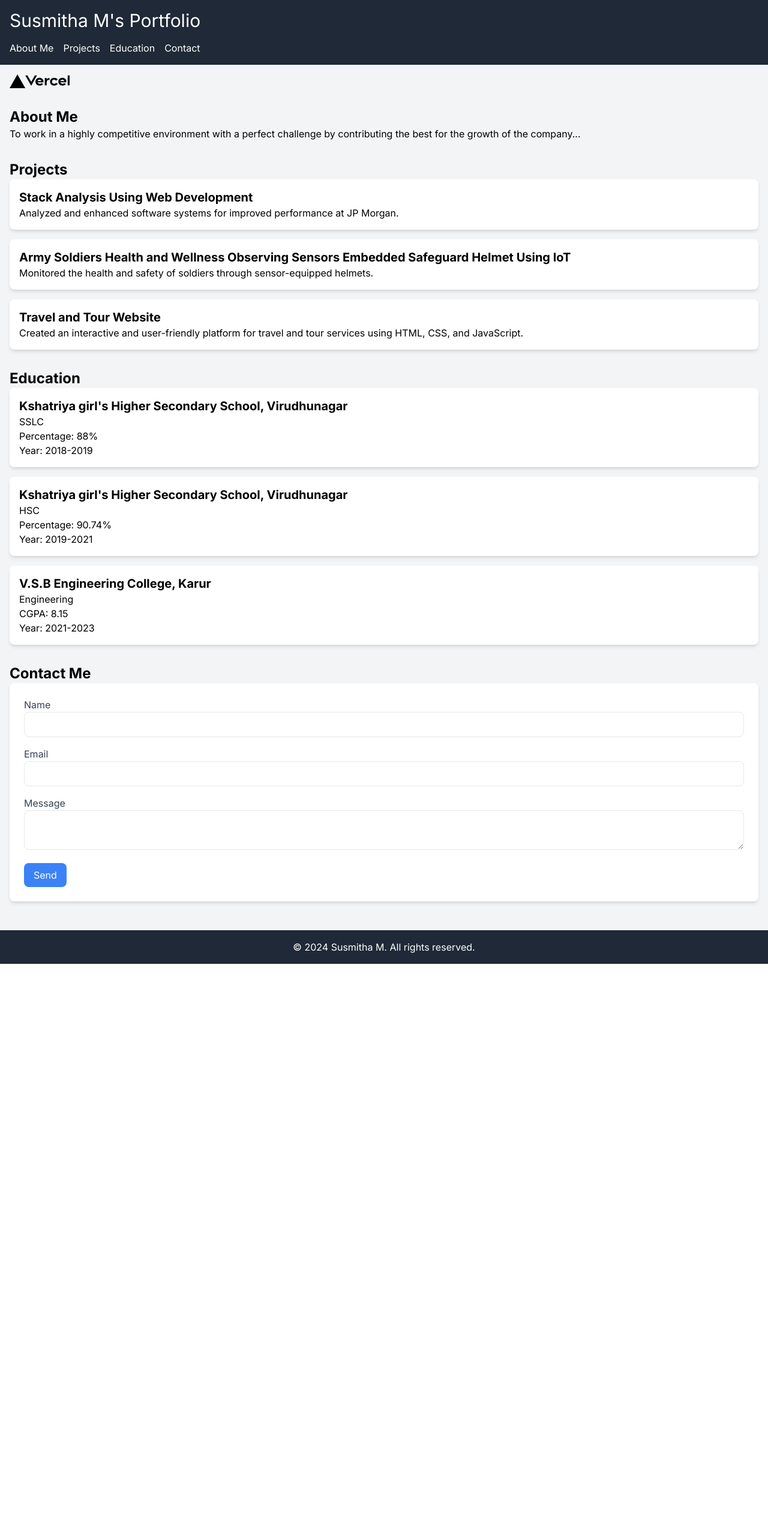
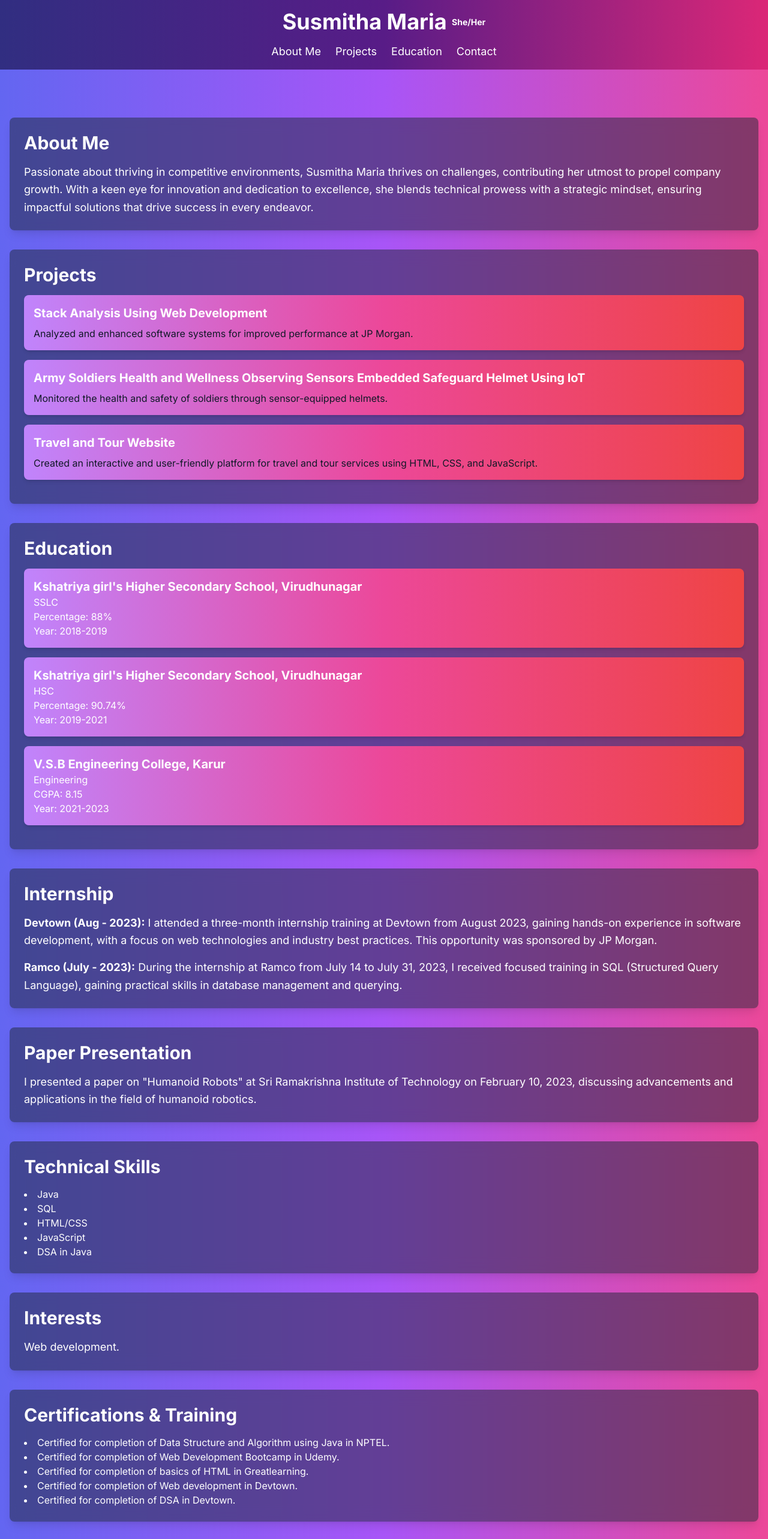
Before and after one commit to Shyam20001/prachitha-saravanan, a Next.js app: page / in a window 1280 px wide. Shown: the top 2566 px of the page at 60% size. Before the commit the page ends 1607 px from the top, so only its background shows below. Built offline with nearby package versions, Linux system fonts and the light colour scheme.

Commit message:
Added styles for Susmitha M

```diff
--- a/app/contactForm/page.jsx
+++ b/app/contactForm/page.jsx
@@ -1,5 +1,4 @@
 'use client'
-
 import React, { useState } from 'react';
 
 const ContactForm = () => {
@@ -40,40 +39,44 @@ const ContactForm = () => {
   };
 
   return (
-    <form onSubmit={handleSubmit} className="bg-white p-6 rounded-lg shadow-md">
+    <form onSubmit={handleSubmit} className="p-6 rounded-lg shadow-md bg-gray-100 text-gray-800">
       <div className="mb-4">
-        <label className="block text-gray-700">Name</label>
+        <label className="block">Name</label>
         <input
           type="text"
           name="name"
           value={formData.name}
           onChange={handleChange}
           required
-          className="w-full px-3 py-2 border rounded-lg"
+          className="w-full px-3 py-2 border border-gray-300 rounded-lg focus:outline-none focus:border-purple-500"
+          placeholder="Your Name"
         />
       </div>
       <div className="mb-4">
-        <label className="block text-gray-700">Email</label>
+        <label className="block">Email</label>
         <input
           type="email"
           name="email"
           value={formData.email}
           onChange={handleChange}
           required
-          className="w-full px-3 py-2 border rounded-lg"
+          className="w-full px-3 py-2 border border-gray-300 rounded-lg focus:outline-none focus:border-purple-500"
+          placeholder="Your Email"
         />
       </div>
       <div className="mb-4">
-        <label className="block text-gray-700">Message</label>
+        <label className="block">Message</label>
         <textarea
           name="message"
           value={formData.message}
           onChange={handleChange}
           required
-          className="w-full px-3 py-2 border rounded-lg"
+          className="w-full px-3 py-2 border border-gray-300 rounded-lg focus:outline-none focus:border-purple-500"
+          rows="4"
+          placeholder="Your Message"
         ></textarea>
       </div>
-      <button type="submit" className="bg-blue-500 text-white px-4 py-2 rounded-lg" disabled={loading}>
+      <button type="submit" className="bg-purple-500 text-white px-4 py-2 rounded-lg hover:bg-purple-600 transition-colors duration-300" disabled={loading}>
         {loading ? 'Sending...' : 'Send'}
       </button>
     </form>
--- a/app/educationCard/page.jsx
+++ b/app/educationCard/page.jsx
@@ -1,8 +1,8 @@
-import React from 'react';
+import React from "react";
 
 const EducationCard = ({ school, degree, percentage, cgpa, year }) => {
   return (
-    <div className="bg-white p-4 rounded-lg shadow-md mb-4">
+    <div className="bg-gradient-to-r from-purple-400 via-pink-500 to-red-500 p-4 rounded-lg shadow-md mb-4">
       <h3 className="text-xl font-bold">{school}</h3>
       <p>{degree}</p>
       {percentage && <p>Percentage: {percentage}</p>}
--- a/app/header/page.jsx
+++ b/app/header/page.jsx
@@ -2,13 +2,15 @@ import React from 'react';
 
 const Header = () => {
   return (
-    <header className="bg-gray-800 text-white p-4">
-      <h1 className="text-3xl">Susmitha M's Portfolio</h1>
-      <nav className="mt-4">
-        <a href="#about" className="text-white mr-4">About Me</a>
-        <a href="#projects" className="text-white mr-4">Projects</a>
-        <a href="#education" className="text-white mr-4">Education</a>
-        <a href="#contact" className="text-white">Contact</a>
+    <header className="bg-gradient-to-r from-indigo-900 via-purple-900 to-pink-600 text-white p-4 text-center">
+      <h1 className="text-4xl font-bold">
+        Susmitha Maria <sup className="text-sm">She/Her</sup>
+      </h1>
+      <nav className="mt-4 flex justify-center space-x-6">
+        <a href="#about" className="text-white text-lg">About Me</a>
+        <a href="#projects" className="text-white text-lg">Projects</a>
+        <a href="#education" className="text-white text-lg">Education</a>
+        <a href="#contact" className="text-white text-lg">Contact</a>
       </nav>
     </header>
   );
--- a/app/page.js
+++ b/app/page.js
@@ -6,30 +6,28 @@ import EducationCard from "./educationCard/page";
 
 export default function Home() {
   return (
-    <main>
-
-
-      <div className="bg-gray-100 min-h-screen">
+    <main className="bg-gradient-to-r from-indigo-500 via-purple-500 to-pink-500 min-h-screen text-gray-200">
+      <div className="min-h-screen flex flex-col">
         <Header />
-        <main className="container mx-auto p-4">
-          <Image
-            src="/vercel.svg"
-            alt="Vercel Logo"
-            className="dark:invert"
-            width={100}
-            height={200}
-            priority
-          />
-          <section id="about" className="my-8">
-            <h2 className="text-2xl font-bold">About Me</h2>
-            <p>
-              To work in a highly competitive environment with a perfect
-              challenge by contributing the best for the growth of the
-              company...
+        <main className="container mx-auto p-4 flex-1">
+          <div className="flex justify-center my-8 transform transition-transform duration-500 hover:scale-105">
+            {/* <Image
+              src="/vercel.svg"
+              alt="Vercel Logo"
+              className="dark:invert drop-shadow-lg"
+              width={100}
+              height={200}
+              priority
+            /> */}
+          </div>
+          <section id="about" className="my-8 p-6 bg-gray-800 bg-opacity-50 backdrop-blur-md rounded-lg shadow-lg transform transition-transform duration-500 hover:scale-105 text-white">
+            <h2 className="text-3xl font-bold mb-4">About Me</h2>
+            <p className="leading-relaxed text-lg">
+              Passionate about thriving in competitive environments, Susmitha Maria thrives on challenges, contributing her utmost to propel company growth. With a keen eye for innovation and dedication to excellence, she blends technical prowess with a strategic mindset, ensuring impactful solutions that drive success in every endeavor.
             </p>
           </section>
-          <section id="projects" className="my-8">
-            <h2 className="text-2xl font-bold">Projects</h2>
+          <section id="projects" className="my-8 p-6 bg-gray-800 bg-opacity-50 backdrop-blur-md rounded-lg shadow-lg transform transition-transform duration-500 hover:scale-105 text-white">
+            <h2 className="text-3xl font-bold mb-4">Projects</h2>
             <ProjectCard
               title="Stack Analysis Using Web Development"
               description="Analyzed and enhanced software systems for improved performance at JP Morgan."
@@ -43,8 +41,8 @@ export default function Home() {
               description="Created an interactive and user-friendly platform for travel and tour services using HTML, CSS, and JavaScript."
             />
           </section>
-          <section id="education" className="my-8">
-            <h2 className="text-2xl font-bold">Education</h2>
+          <section id="education" className="my-8 p-6 bg-gray-800 bg-opacity-50 backdrop-blur-md rounded-lg shadow-lg transform transition-transform duration-500 hover:scale-105 text-white">
+            <h2 className="text-3xl font-bold mb-4">Education</h2>
             <EducationCard
               school="Kshatriya girl's Higher Secondary School, Virudhunagar"
               degree="SSLC"
@@ -64,16 +62,72 @@ export default function Home() {
               year="2021-2023"
             />
           </section>
-          <section id="contact" className="my-8">
-            <h2 className="text-2xl font-bold">Contact Me</h2>
+          <section id="internship" className="my-8 p-6 bg-gray-800 bg-opacity-50 backdrop-blur-md rounded-lg shadow-lg transform transition-transform duration-500 hover:scale-105 text-white">
+            <h2 className="text-3xl font-bold mb-4">Internship</h2>
+            <p className="leading-relaxed text-lg">
+              <strong>Devtown (Aug - 2023):</strong> I attended a three-month internship training at Devtown from August 2023, gaining hands-on
+              experience in software development, with a focus on web technologies and industry best practices. This
+              opportunity was sponsored by JP Morgan.
+            </p>
+            <p className="leading-relaxed text-lg mt-4">
+              <strong>Ramco (July - 2023):</strong> During the internship at Ramco from July 14 to July 31, 2023, I received focused training in SQL
+              (Structured Query Language), gaining practical skills in database management and querying.
+            </p>
+          </section>
+          <section id="paper-presentation" className="my-8 p-6 bg-gray-800 bg-opacity-50 backdrop-blur-md rounded-lg shadow-lg transform transition-transform duration-500 hover:scale-105 text-white">
+            <h2 className="text-3xl font-bold mb-4">Paper Presentation</h2>
+            <p className="leading-relaxed text-lg">
+              I presented a paper on "Humanoid Robots" at Sri Ramakrishna Institute of Technology on February
+              10, 2023, discussing advancements and applications in the field of humanoid robotics.
+            </p>
+          </section>
+          <section id="technical-skills" className="my-8 p-6 bg-gray-800 bg-opacity-50 backdrop-blur-md rounded-lg shadow-lg transform transition-transform duration-500 hover:scale-105 text-white">
+            <h2 className="text-3xl font-bold mb-4">Technical Skills</h2>
+            <ul className="list-disc list-inside">
+              <li>Java</li>
+              <li>SQL</li>
+              <li>HTML/CSS</li>
+              <li>JavaScript</li>
+              <li>DSA in Java</li>
+            </ul>
+          </section>
+          <section id="interests" className="my-8 p-6 bg-gray-800 bg-opacity-50 backdrop-blur-md rounded-lg shadow-lg transform transition-transform duration-500 hover:scale-105 text-white">
+            <h2 className="text-3xl font-bold mb-4">Interests</h2>
+            <p className="leading-relaxed text-lg">
+              Web development.
+            </p>
+          </section>
+          <section id="certifications" className="my-8 p-6 bg-gray-800 bg-opacity-50 backdrop-blur-md rounded-lg shadow-lg transform transition-transform duration-500 hover:scale-105 text-white">
+            <h2 className="text-3xl font-bold mb-4">Certifications & Training</h2>
+            <ul className="list-disc list-inside">
+              <li>Certified for completion of Data Structure and Algorithm using Java in NPTEL.</li>
+              <li>Certified for completion of Web Development Bootcamp in Udemy.</li>
+              <li>Certified for completion of basics of HTML in Greatlearning.</li>
+              <li>Certified for completion of Web development in Devtown.</li>
+              <li>Certified for completion of DSA in Devtown.</li>
+            </ul>
+          </section>
+          <section id="contact" className="my-8 p-6 bg-gray-800 bg-opacity-50 backdrop-blur-md rounded-lg shadow-lg transform transition-transform duration-500 hover:scale-105 text-white">
+            <h2 className="text-3xl font-bold mb-4">Contact Me</h2>
             <ContactForm />
           </section>
+          <section id="linkedin" className="my-8 p-6 bg-gray-800 bg-opacity-50 backdrop-blur-md rounded-lg shadow-lg transform transition-transform duration-500 hover:scale-105 text-white flex items-center">
+            <h2 className="text-3xl font-bold mb-4 flex-grow">Connect with me on LinkedIn ▶️▶️</h2>
+            <a href="https://www.linkedin.com/in/susmithamaria/" target="_blank" rel="noopener noreferrer">
+              <Image
+                src="https://media.licdn.com/dms/image/D5603AQG8xcvwiRFgmA/profile-displayphoto-shrink_800_800/0/1666681626392?e=1723680000&v=beta&t=kSqYx88q5adTOWut9WPltV3fTg36RSpXd2EAtbo4zu8"
+                alt="LinkedIn Logo"
+                width={200}
+                height={100}
+                className="rounded-full hover:scale-110 transition-transform duration-300"
+              />
+            </a>
+          </section>
         </main>
-        <footer className="bg-gray-800 text-white text-center p-4">
+        <footer className="bg-gray-900 text-white text-center p-4 shadow-inner">
           <p>© 2024 Susmitha M. All rights reserved.</p>
         </footer>
       </div>
-
     </main>
   );
 }
--- a/app/projectCard/page.jsx
+++ b/app/projectCard/page.jsx
@@ -2,9 +2,9 @@ import React from 'react';
 
 const ProjectCard = ({ title, description }) => {
   return (
-    <div className="bg-white p-4 rounded-lg shadow-md mb-4">
-      <h3 className="text-xl font-bold">{title}</h3>
-      <p>{description}</p>
+    <div className="bg-gradient-to-r from-purple-400 via-pink-500 to-red-500 p-4 rounded-lg shadow-md mb-4">
+      <h3 className="text-xl font-bold text-white mb-2">{title}</h3>
+      <p className="text-gray-900">{description}</p>
     </div>
   );
 };
```
Also changed, not shown: next.config.mjs (+8 -5 lines).
